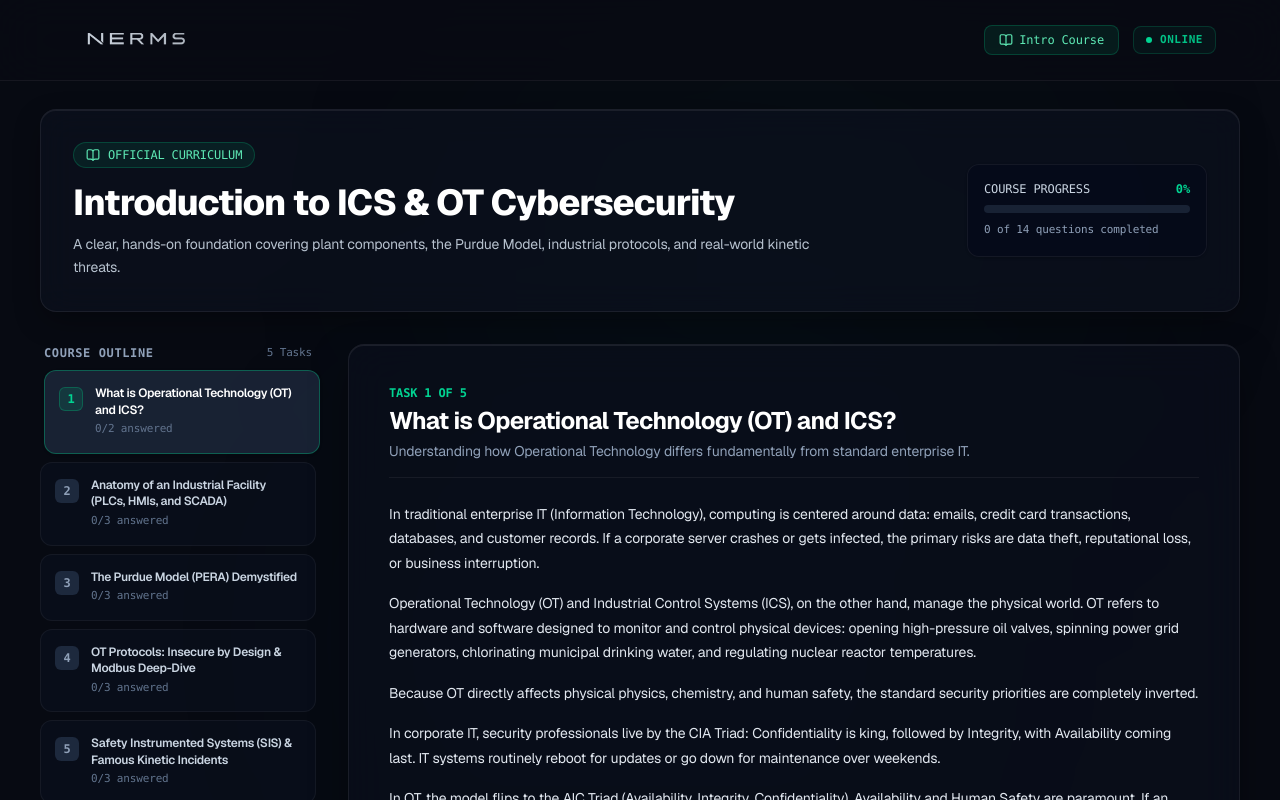
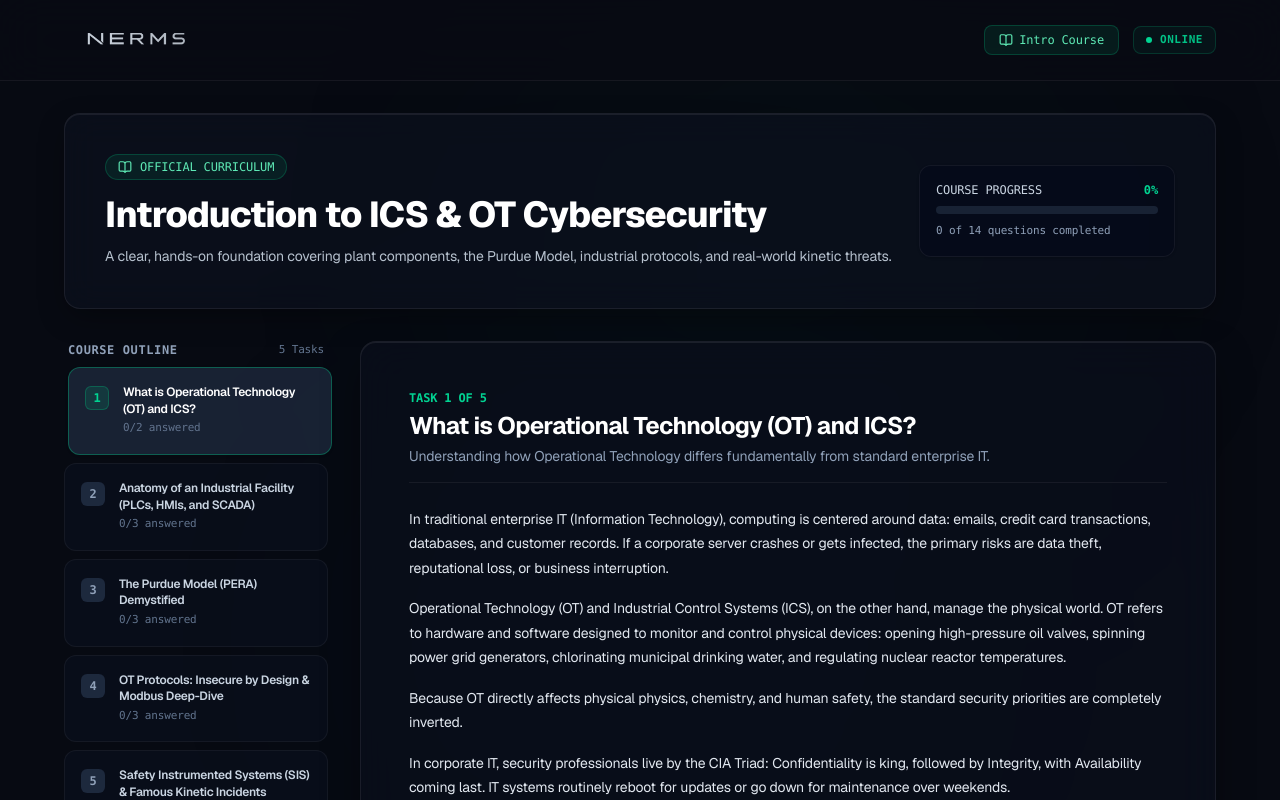
Before and after one commit to Nuranss/NERMS-learning-platform, a Next.js app: page /rooms/intro-to-ics in a window 1280 px wide. Shown: the top 800 px of the page. Built offline with nearby package versions, Linux system fonts and the light colour scheme.

Commit message:
style: stretch course room layout to widescreen matching homepage without empty side gaps

```diff
--- a/src/app/rooms/intro-to-ics/IntroClient.tsx
+++ b/src/app/rooms/intro-to-ics/IntroClient.tsx
@@ -46,11 +46,11 @@ export function IntroClient() {
     <div className="flex flex-col min-h-screen w-full">
       <Navbar />
 
-      <main className="flex-1 w-full max-w-7xl mx-auto px-4 sm:px-6 lg:px-10 pt-7 pb-24">
-        {/* Course Banner */}
+      <main className="flex-1 w-full max-w-[1600px] mx-auto px-6 sm:px-10 lg:px-16 pt-8 pb-24">
+        {/* Course Banner - Stretched to widescreen */}
         <div className="mb-8">
-          <div className="nerms-glass-card rounded-2xl p-6 sm:p-8 flex flex-col md:flex-row md:items-center justify-between gap-6">
-            <div className="max-w-3xl">
+          <div className="nerms-glass-card rounded-2xl p-6 sm:p-8 lg:p-10 flex flex-col md:flex-row md:items-center justify-between gap-6">
+            <div className="max-w-4xl">
               <div className="inline-flex items-center gap-2 px-3 py-1 rounded-full bg-emerald-500/10 border border-emerald-500/25 text-emerald-300 text-xs font-mono font-medium mb-3">
                 <BookOpen className="w-3.5 h-3.5" />
                 <span>OFFICIAL CURRICULUM</span>
@@ -64,7 +64,7 @@ export function IntroClient() {
             </div>
 
             {/* Overall Progress Widget */}
-            <div className="w-full md:w-60 p-4 rounded-xl bg-slate-950/50 border border-white/[0.06] shrink-0 shadow-sm">
+            <div className="w-full md:w-64 p-4 rounded-xl bg-slate-950/50 border border-white/[0.06] shrink-0 shadow-sm">
               <div className="flex items-center justify-between text-xs font-mono text-slate-300 mb-2">
                 <span>COURSE PROGRESS</span>
                 <span className="text-emerald-400 font-bold">{progressPercent}%</span>
@@ -104,7 +104,7 @@ export function IntroClient() {
                 <button
                   key={task.id}
                   onClick={() => setActiveTaskIdx(idx)}
-                  className={`w-full text-left p-3.5 rounded-xl border transition-all flex items-start gap-3 ${
+                  className={`w-full text-left p-4 rounded-xl border transition-all flex items-start gap-3.5 ${
                     active
                       ? "bg-slate-800/80 border-emerald-500/40 shadow-sm translate-x-1"
                       : "bg-slate-900/30 border-white/[0.05] hover:bg-slate-900/60 hover:border-white/10"
@@ -148,9 +148,9 @@ export function IntroClient() {
             )}
           </div>
 
-          {/* Right Column (Lesson Reading & Quizzes) */}
+          {/* Right Column (Lesson Reading & Quizzes) - Stretched Widescreen */}
           <div className="lg:col-span-8 xl:col-span-9 space-y-6">
-            <article className="nerms-glass-panel rounded-2xl p-6 sm:p-10 space-y-6">
+            <article className="nerms-glass-panel rounded-2xl p-6 sm:p-10 lg:p-12 space-y-6">
               {/* Task Title */}
               <div className="pb-4 border-b border-white/[0.06]">
                 <div className="flex items-center gap-2 text-xs font-mono text-emerald-400 font-semibold mb-1">
@@ -177,7 +177,7 @@ export function IntroClient() {
               {activeTask.hasDiagram === "purdue" && <PurdueDiagram />}
 
               {/* Key Takeaways Box */}
-              <div className="p-4 sm:p-5 rounded-xl bg-emerald-950/[0.15] border border-emerald-500/20 space-y-2">
+              <div className="p-5 rounded-xl bg-emerald-950/[0.15] border border-emerald-500/20 space-y-2">
                 <h4 className="text-xs font-bold font-mono text-emerald-400 uppercase tracking-wider flex items-center gap-1.5">
                   <ShieldCheck className="w-4 h-4 text-emerald-400" />
                   Key Takeaways
```
